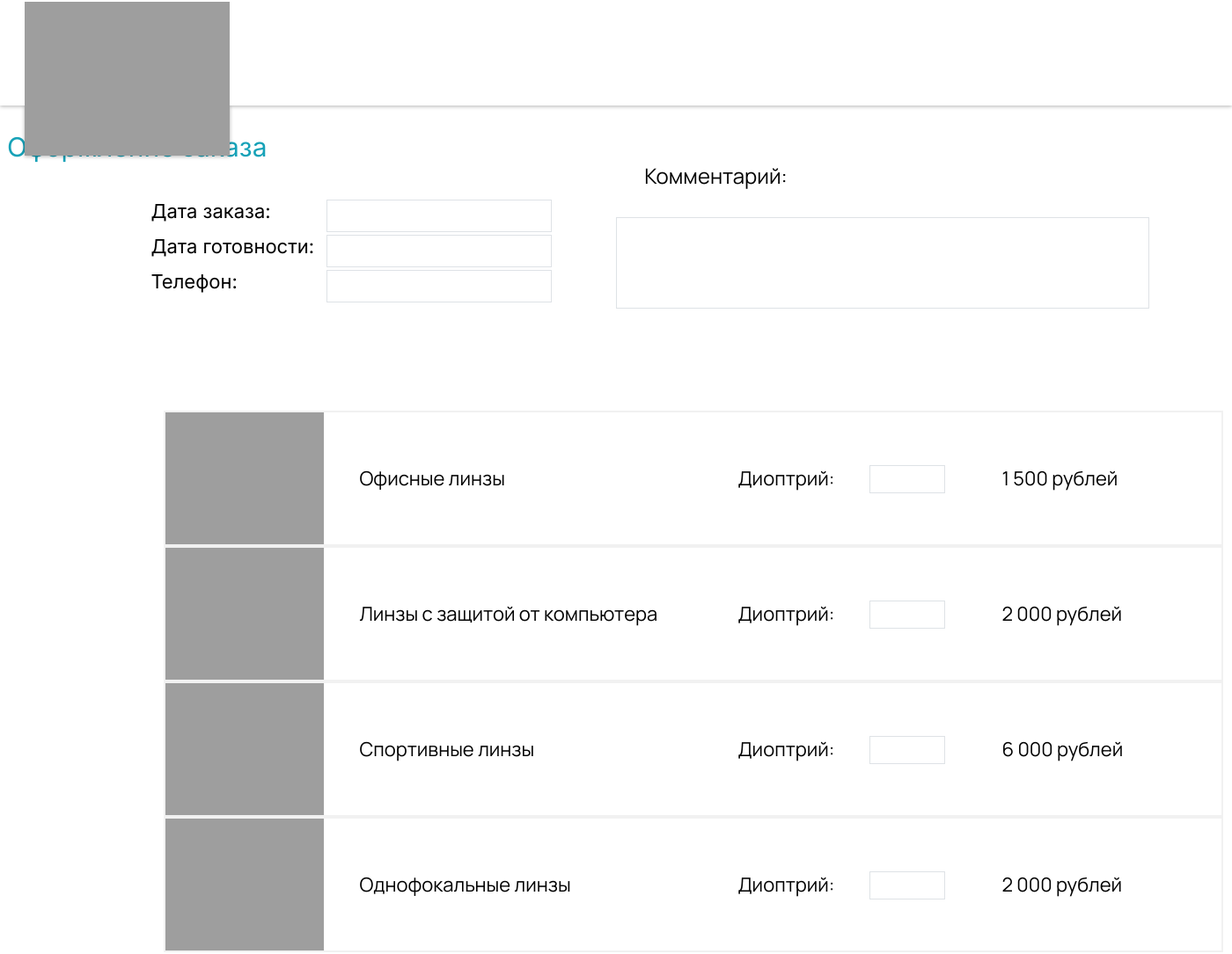
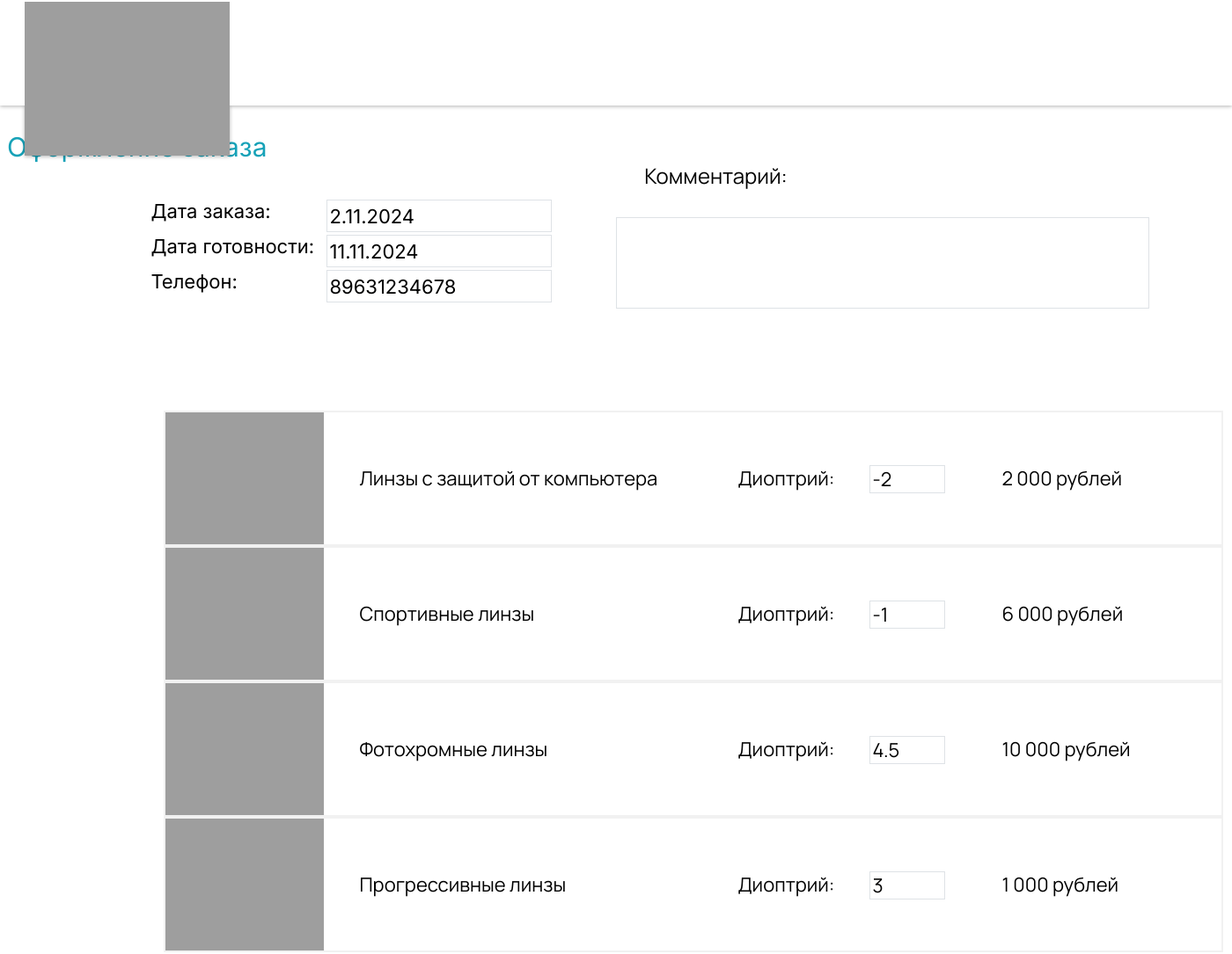
Before and after one commit to CluisRange/AIDD, a Django app: page /glasses_order/3 in a window 1400 px wide. Shown: the whole page at 88% size. Run offline with Django 4.2, Linux system fonts and the light colour scheme.

Commit message:
правки по 1 лабе 2.0

```diff
--- a/GlassesShop/GlassesShop_app/views.py
+++ b/GlassesShop/GlassesShop_app/views.py
@@ -5,8 +5,20 @@ from datetime import date
 Glasses_Orders_list = [
     {
     'id': 1,
-    'ItemIds':[1, 2, 3],
-    'dptrs':[-1, 1.5, 2],
+    'items':[
+        {
+            'id':1,
+            'dptrs':-1
+        },
+        {
+            'id':2,
+            'dptrs':-1.5
+        },
+        {
+            'id':3,
+            'dptrs':2
+        },
+    ],
     'Order_Date': '25.10.2024',
     'Ready_Date': '30.10.2024',
     'Phone_Number': '89631231245',
@@ -14,8 +26,7 @@ Glasses_Orders_list = [
     },
     {
     'id': 2,
-    'ItemIds':[],
-    'dptrs':[],
+    'items':[],
     'Order_Date': '28.10.2024',
     'Ready_Date': '1.11.2024',
     'Phone_Number': '89631231212',
@@ -23,8 +34,24 @@ Glasses_Orders_list = [
     },
     {
     'id': 3,
-    'ItemIds':[3, 4, 5, 1],
-    'dptrs':[-2, 1, 4.5, 3],
+    'items':[
+        {
+            'id':3,
+            'dptrs':-2
+        },
+        {
+            'id':4,
+            'dptrs':-1
+        },
+        {
+            'id':5,
+            'dptrs':4.5
+        },
+        {
+            'id':1,
+            'dptrs':3
+        },
+    ],
     'Order_Date': '2.11.2024',
     'Ready_Date': '11.11.2024',
     'Phone_Number': '89631234678',
@@ -75,18 +102,13 @@ def GlassesOrderController(request, id):
 
     linses_in_order_list = []
 
+    CurGlassesOrder = Glasses_Orders_list[id-1]
 
-    for GlassesOrder in Glasses_Orders_list:
-        if GlassesOrder['id'] == id:
-            CurGlassesOrder = GlassesOrder
-
-    for i in range (0, len(CurGlassesOrder['ItemIds'])):
-        for Lens in Lenses_list:
-            if Lens['id'] == CurGlassesOrder['ItemIds'][i]:
-                linses_in_order_list.append({**Lens, 'dptr':CurGlassesOrder['dptrs'][i]})
+    for i in CurGlassesOrder['items']:
+        linses_in_order_list.append({**Lenses_list[i['id']], 'dptr':i['dptrs']})
 
     return render(request, 'GlassesOrder.html', {'data' : {
-        'glasses_order': GlassesOrder,
+        'glasses_order': CurGlassesOrder,
         'lenses': linses_in_order_list
     }})
 
@@ -97,7 +119,7 @@ def LensesController(request):
     GlassesOrderCount = 0
     for Order in Glasses_Orders_list:
         if Order['id'] == GlassesOrder_id:
-            GlassesOrderCount =  len(Order['ItemIds'])
+            GlassesOrderCount =  len(Order['items'])
 
     search = ''
     if 'search_lens' in request.GET:
@@ -105,9 +127,9 @@ def LensesController(request):
 
     lenses_list_main = []
 
-    for order in Lenses_list:
-        if search.lower() in order['name'].lower():
-            lenses_list_main.append(order)
+    for lens in Lenses_list:
+        if search.lower() in lens['name'].lower():
+            lenses_list_main.append(lens)
 
     return render(request, 'Lenses.html', {'data' : {
         'Lenses': lenses_list_main,
--- a/GlassesShop/templates/GlassesOrder.html
+++ b/GlassesShop/templates/GlassesOrder.html
@@ -6,20 +6,20 @@
 <ui class = "Glasses_order_params">
     <ui class = "OrderParamBox"></div>
         <div class = "OrderParamText"> Дата заказа:</div>
-        <input name = "OrderDate" type = "text" class = OrderParamsInp value="{{ Order_Date }}" autocomplete="off"></input>
+        <input name = "OrderDate" type = "text" class = OrderParamsInp value="{{ data.glasses_order.Order_Date }}" autocomplete="off"></input>
     </ui>
     <ui class = "OrderParamBox"></div>
         <div class = "OrderParamText"> Дата готовности:</div>
-        <input name = "ReadyDate" type = "text" class = OrderParamsInp value="{{ Ready_Date }}" autocomplete="off"></input>
+        <input name = "ReadyDate" type = "text" class = OrderParamsInp value="{{ data.glasses_order.Ready_Date }}" autocomplete="off"></input>
     </ui>
     <ui class = "OrderParamBox"></div>
         <div class = "OrderParamText"> Телефон:</div>
-        <input name = "PhoneNumber" type = "text" class = OrderParamsInp value="{{ Phone_Number }}" autocomplete="off"></input>
+        <input name = "PhoneNumber" type = "text" class = OrderParamsInp value="{{ data.glasses_order.Phone_Number }}" autocomplete="off"></input>
     </ui>
 </ui>
 
 <div class = "Glasses_Order_comment_text"> Комментарий:</div>
-<input name = "Comment_inp" type = "text" class = Glasses_Order_Comment_inp value="{{ Comment_inp }}" autocomplete="off"></input>
+<input name = "Comment_inp" type = "text" class = Glasses_Order_Comment_inp value="{{ data.glasses_order.Comment }}" autocomplete="off"></input>
 
 <ul class = "Glasses_order_card_list">
     {% for lens in data.lenses %}
@@ -27,7 +27,7 @@
             <img class = "Glasses_order_card_img" src = "{{lens.image}}" >
             <div class = "Glasses_order_card_title"> {{lens.name}}</div>
             <div class = "Dioptres_text"> Диоптрий:</div>
-            <input name = "dioptres" type = "text" class = DioptresInp value="{{ org_name }}" autocomplete="off"></input>
+            <input name = "dioptres" type = "text" class = DioptresInp value="{{ lens.dptr }}" autocomplete="off"></input>
             <div class = "Glasses_order_card_price"> {{lens.price}}</div>
         </div>
     {% endfor %}
```
